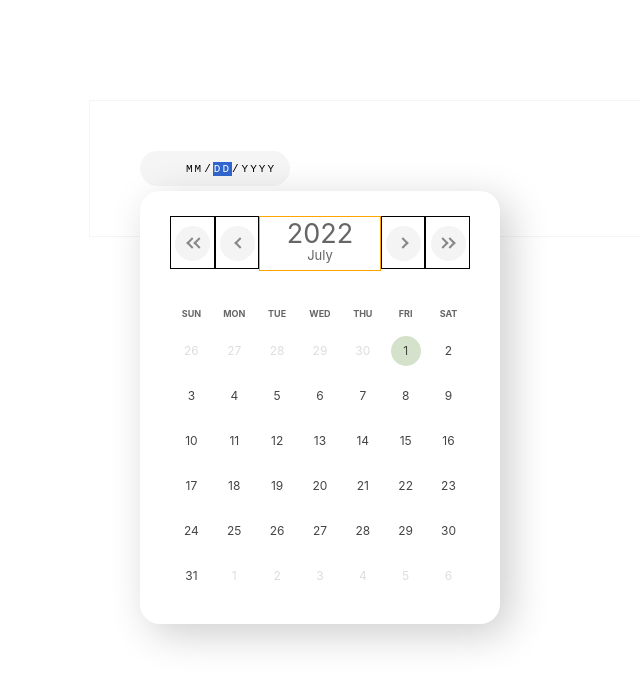
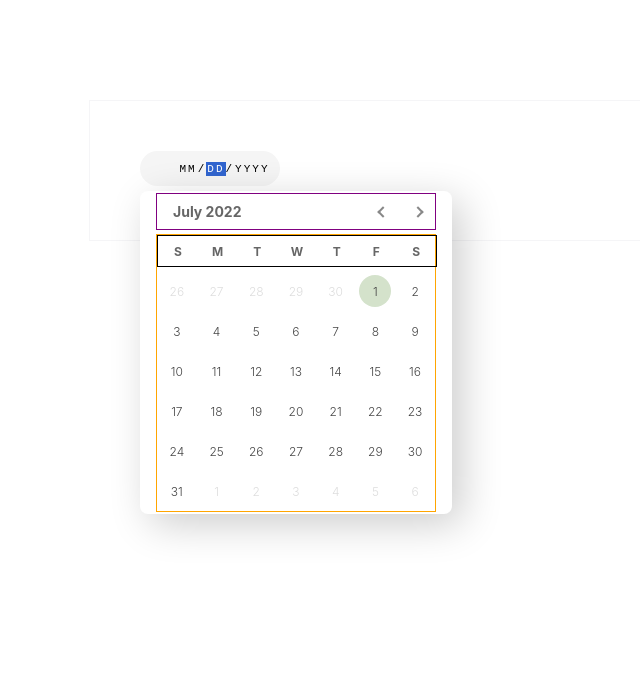
Before and after one commit to librz/react-components, a React (Create React App) app: page / in a window 1280 px wide. Both pictures are taken after a click on the element 226 px from the left and 168 px from the top of the page. Shown: the top 686 px of the page, without its empty margins (11-651 px from the left). Built offline with nearby package versions, Linux system fonts and the light colour scheme.

Commit message:
[TBC] (DatePicker)

```diff
--- a/package.json
+++ b/package.json
@@ -10,6 +10,7 @@
     "@types/node": "^16.11.24",
     "@types/react": "^17.0.39",
     "@types/react-dom": "^17.0.11",
+    "classnames": "^2.3.1",
     "react": "^17.0.2",
     "react-dom": "^17.0.2",
     "react-scripts": "5.0.0",
--- a/src/DatePicker/index.css
+++ b/src/DatePicker/index.css
@@ -1,5 +1,6 @@
 .datepicker {
   position: relative;
+  display: inline-block;
 }
 
 .datepicker * {
@@ -12,7 +13,7 @@
 }
 
 .dateinput {
-  width: 150px;
+  width: 140px;
   height: 35px;
   overflow: hidden;
   border-radius: 20px;
@@ -39,230 +40,139 @@
   position: absolute;
   left:0;
   top: 40px;
-  width: 300px;
-  min-height: 350px;
+  width: 280px;
   background: #fff;
   box-shadow: 10px 10px 40px rgba(0,0,0,0.2);
-  border-radius: 20px;
+  border-radius: 8px;
   overflow: hidden;
-  padding: 25px 30px;
+  padding: 2px 16px;
 }
 
+/**
+* panel head
+*/
+
 .datepanel-head {
-  width: 100%;
-  height: 53px;
+  display: flex;
+  align-items: center;
+  justify-content: space-between;
+  border: 1px solid purple;
+  padding-left: 16px;
+}
+
+.datepanel-head > div.month-display {
+  font-size: 14px;
+  font-weight: bold;
+  color: #666;
+}
+
+.datepanel-head .month-changer {
   display: flex;
 }
 
-.datepanel-body {
-  width: 100%;
-  margin-top: 20px;
+.month-changer > div {
+  height: 35px;
+  width: 35px;
+  border-radius: 50%;
+  text-align: center;
+  cursor: pointer;
+  display: flex;
+  align-items: center;
+  justify-content: center;
 }
 
-/**
-* Controls
-*/
-
-.mdpch-button {
-  width: 45px;
-  height: 100%;
-  box-sizing: border-box;
-  position: relative;
-  border: 1px solid black;
+.month-changer > div:hover {
+  background: #f4f4f4;
 }
 
-.mdpchb-inner:hover > span{
-  border-color: #555!important;
-}
-.mdpchb-inner:hover{
-  cursor: pointer;
-  background: #eee;
-}
-.mdpchb-inner {
-  height: 35px;
-  width: 35px;
-  background: #f4f4f4;
-  border-radius: 100%;
-  line-height: 35px;
-  text-align: center;
-  position: absolute;
-  top:50%;
-  left: 50%;
-  margin-left: -17px;
-  margin-top: -17px;
-}
-
-.mdpchbi-right-arrows:after,
-.mdpchbi-left-arrows:after,
-.mdpchbi-right-arrow,
-.mdpchbi-right-arrows,
-.mdpchbi-left-arrow,
-.mdpchbi-left-arrows{
-  display: block;
+.month-changer > div > span {
   width: 6px;
   height: 6px;
   border-left: 2px solid #888;
   border-bottom: 2px solid #888;
-  position: absolute;
-}
-.mdpchbi-right-arrow,
-.mdpchbi-right-arrows,
-.mdpchbi-left-arrow,
-.mdpchbi-left-arrows{
-  transform: rotate(45deg);
-  left: 50%;
-  top:50%;
-  margin-left: -2px;
-  margin-top: -4px;
-}
-.mdpchbi-right-arrows,
-.mdpchbi-right-arrow {
-  transform: rotate(225deg);
-  margin-left: -4px;
-}
-.mdpchbi-right-arrows:after,
-.mdpchbi-left-arrows:after{
-  content: '';
 }
 
-.mdpchbi-left-arrows{
-  margin-left: -5px;
-}
-.mdpchbi-right-arrows{
-  margin-left: -2px;
-}
-.mdpchbi-right-arrows:after,
-.mdpchbi-left-arrows:after{
-  left: 3px;
-  top: -5px
+.month-changer > div:first-child > span {
+  transform: rotate(45deg);
 }
 
-
-.mdpch-container{
-  width: 120px;
-  height: 100%;
-  border: 1px solid orange;
+.month-changer > div:last-child > span {
+  transform: rotate(225deg);
 }
 
-.mdpchc-year{
+/**
+*  panel body (calcendar)
+*/
+
+.calendar {
+  border: 1px solid orange;
+  margin-top: 4px;
+}
+
+/* weekday */
+.calendar > div:first-child {
+  height: 30px;
   width: 100%;
-  height: 30px;
-  font-size: 27px;
+  display: flex;
+  align-items: center;
+  border: 1px solid black;
+  margin-bottom: 4px;
+}
+
+.calendar > div:first-child > div {
+  width: 14.285%;
+  font-weight: bold;
   color: #666;
-  font-weight: 200px;
+  font-size: 12px;
   text-align: center;
 }
 
-.mdpchc-month {
-  width: 100%;
-  height: 15px;
-  font-size: 13px;
-  color: #666;
-  font-weight: 200px;
-  text-align: center;
+/* days */
+
+.calendar > div:last-child {
+  display: flex;
+  flex-wrap: wrap;
 }
 
-/**
-*  Calendar
-*/
-
-.c-container {
-  width: 100%;
-  height: 100%;
+.day-container {
+  width: 14.285%;
+  height: 40px;
+  display: flex;
+  align-items: center;
+  justify-content: center;
+  /* border: 1px solid orange; */
 }
 
-.cc-head {
-  height: 30px;
-  width: 100%;
-  margin-top: 10px;
-  display: flex;
+.day-container.disabled {
+  pointer-events: none;
 }
 
-.cc-body{
-  height: 270px;
-  width: 100%;
-}
-
-.cc-month,
-.cc-head,
-.cch-name,
-.cc-body,
-.cdc-day span,
-.cdc-day,
-.c-day-container,
-.c-container{
-  position: relative;
-  display: block;
-  float: left;
-  box-sizing: border-box;
-}
-
-.cc-month {
-  height: 30px;
-  width: 100%;
-  font-family: Roboto;
-  font-size: 16px;
-  line-height: 30px;
-  color: #666;
-}
-
-.cch-name{
-  width: 14.285%;
-  height: 30px;
-  line-height: 30px;
-  font-weight: 700;
-  color: #666;
-  font-size: 9px;
-  text-align: center;
-}
-.c-day-container{
-  width: 14.285%;
-  height: 16.6666%;
-}
-.cdc-day{
-  width: 100%;
-  height: 100%;
-  font-size: 12px;
-  font-weight: 300;
-  color: #444;
-  text-align: center;
-}
-.cdc-day span{
-  width: 100%;
-  height: 100%;
+.day {
+  width: 32px;
+  height: 32px;
+  border-radius: 50%;
+  display: flex;
+  align-items: center;
+  justify-content: center;
   font-size: 12px;
   font-weight: 300;
   color: #444;
 }
 
-.cdc-day span:hover{
+.day:hover {
   cursor: pointer;
   background: #eee;
 }
-.cdc-day span{
-  width: 30px;
-  height: 30px;
-  margin-top: -15px;
-  margin-left: -15px;
-  left: 50%;
-  top: 50%;
-  font-weight: 400;
-  border-radius: 100%;
-  line-height: 30px;
-}
-.c-day-container.disabled{
-  pointer-events: none;
-}
 
-.c-day-container.disabled .cdc-day span{
+.day-container.disabled .day {
   color: #ddd;
 }
-.c-day-container.disabled .cdc-day span{
+.day-container.disabled .day {
   background: #fff!important;
 }
-.c-day-container.highlight .cdc-day span{
+.day-container.highlight .day {
   background: #efdbca;
 }
-.c-day-container.highlight-green .cdc-day span{
+.day-container.highlight-green .day {
   background: #d4e2cb;
 }
--- a/src/DatePicker/index.tsx
+++ b/src/DatePicker/index.tsx
@@ -1,5 +1,6 @@
 import { FC, useState, useEffect, useRef } from 'react'
 import { getMonthDetails, getDateFromDateString, getDateStringFromTimestamp, getMonthStr } from './utils'
+import classNames from 'classnames'
 import './index.css'
 
 interface IProps {
@@ -78,13 +79,6 @@ const DatePicker: FC<IProps> = ({ onChange }) => {
     }
   }
 
-  function setYearByOffset(offset: number) {
-    const _year = year + offset;
-    const _month = month;
-    setYear(_year);
-    setMonthDetails(getMonthDetails(_year, _month))
-  }
-
   function setMonthByOffset(offset: number) {
     let _year = year;
     let _month = month + offset;
@@ -112,36 +106,31 @@ const DatePicker: FC<IProps> = ({ onChange }) => {
 
   function renderCalendar() {
     let days = monthDetails.map((day, index)=> {
+      const dayClassname = classNames('day-container', {
+        'disabled': day.month !== 0,
+        'highlight': isCurrentDay(day),
+        'highlight-green': isSelectedDay(day)
+      })
       return (
-        <div
-          className={
-            'c-day-container '
-            + (day.month !== 0 ? ' disabled' : '')
-            + (isCurrentDay(day) ? ' highlight' : '')
-            + (isSelectedDay(day) ? ' highlight-green' : '')
-          }
-          key={index}
-        >
-          <div className='cdc-day'>
-            <span onClick={() => onDateClick(day)}>
-              {day.date}
-            </span>
+        <div key={index} className={dayClassname}>
+          <div className='day' onClick={() => onDateClick(day)}>
+            {day.date}
           </div>
         </div>
       )
     })
 
     return (
-      <div className='c-container'>
-        <div className='cc-head'>
+      <div className='calendar'>
+        <div>
           {
             ['SUN', 'MON', 'TUE', 'WED', 'THU', 'FRI', 'SAT'].map(
               (d,i) =>
-              <div key={i} className='cch-name'>{d}</div>
+              <div key={i} className='cch-name'>{d.slice(0, 1)}</div>
             )
           }
         </div>
-        <div className='cc-body'>
+        <div>
           {days}
         </div>
       </div>
@@ -161,34 +150,17 @@ const DatePicker: FC<IProps> = ({ onChange }) => {
         showPicker &&
         <div className="datepanel">
           <div className='datepanel-head'>
-            <div className='mdpch-button'>
-              <div className='mdpchb-inner' onClick={()=> setYearByOffset(-1)}>
-                <span className='mdpchbi-left-arrows' />
+            <div className='month-display'>{getMonthStr(month)} {year}</div>
+            <div className='month-changer'>
+              <div onClick={()=> setMonthByOffset(-1)}>
+                <span />
               </div>
-            </div>
-            <div className='mdpch-button'>
-              <div className='mdpchb-inner' onClick={()=> setMonthByOffset(-1)}>
-                <span className='mdpchbi-left-arrow' />
-              </div>
-            </div>
-            <div className='mdpch-container'>
-              <div className='mdpchc-year'>{year}</div>
-              <div className='mdpchc-month'>{getMonthStr(month)}</div>
-            </div>
-            <div className='mdpch-button'>
-              <div className='mdpchb-inner' onClick={()=> setMonthByOffset(1)}>
-                <span className='mdpchbi-right-arrow' />
-              </div>
-            </div>
-            <div className='mdpch-button' onClick={()=> setYearByOffset(1)}>
-              <div className='mdpchb-inner'>
-                <span className='mdpchbi-right-arrows' />
+              <div onClick={()=> setMonthByOffset(1)}>
+                <span />
               </div>
             </div>
           </div>
-          <div className='datepanel-body'>
-            {renderCalendar()}
-          </div>
+          {renderCalendar()}
         </div>
       }
     </div>
```
Also changed, not shown: 1 other file (tests, documents, lock files or other folders).
